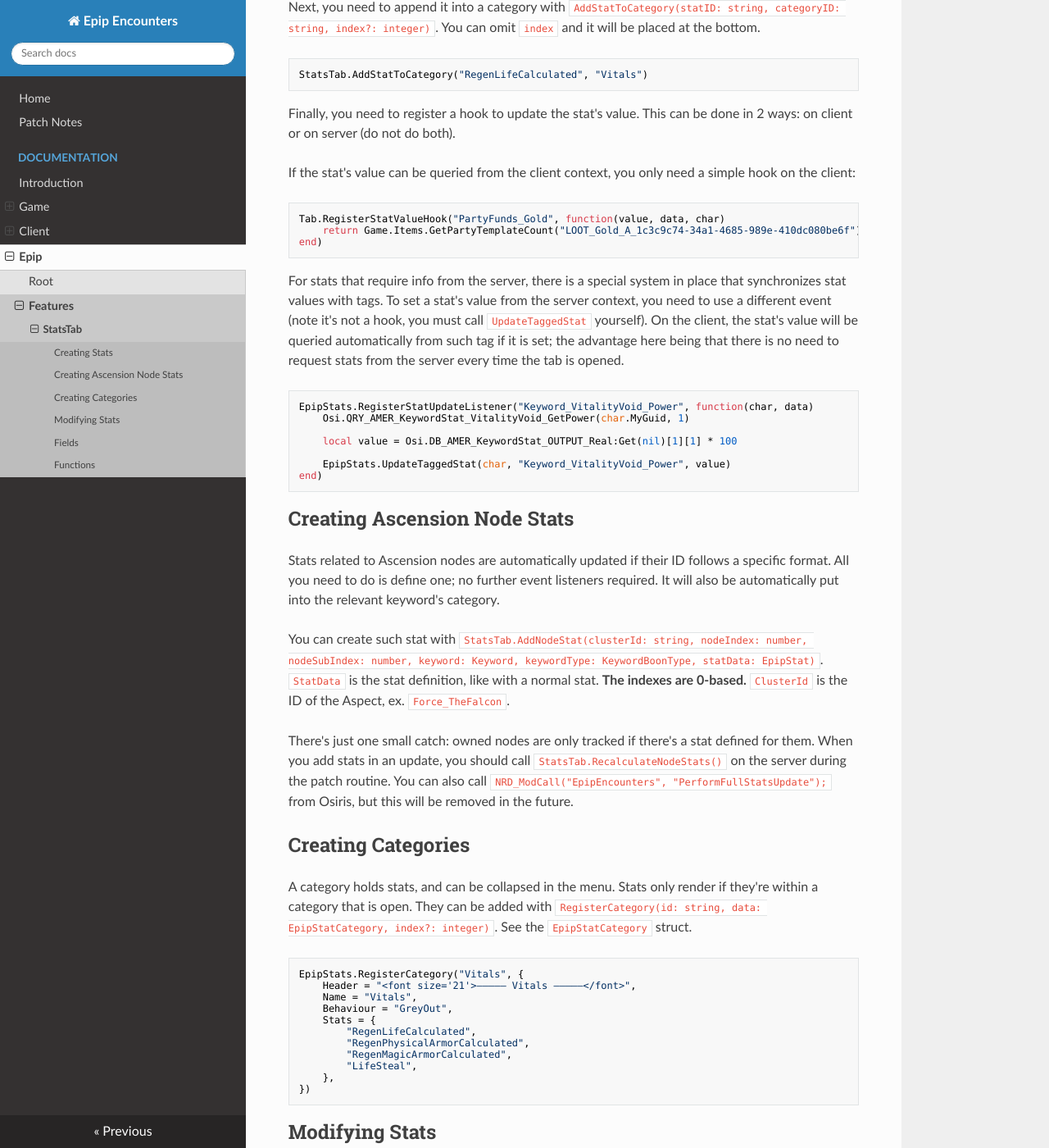
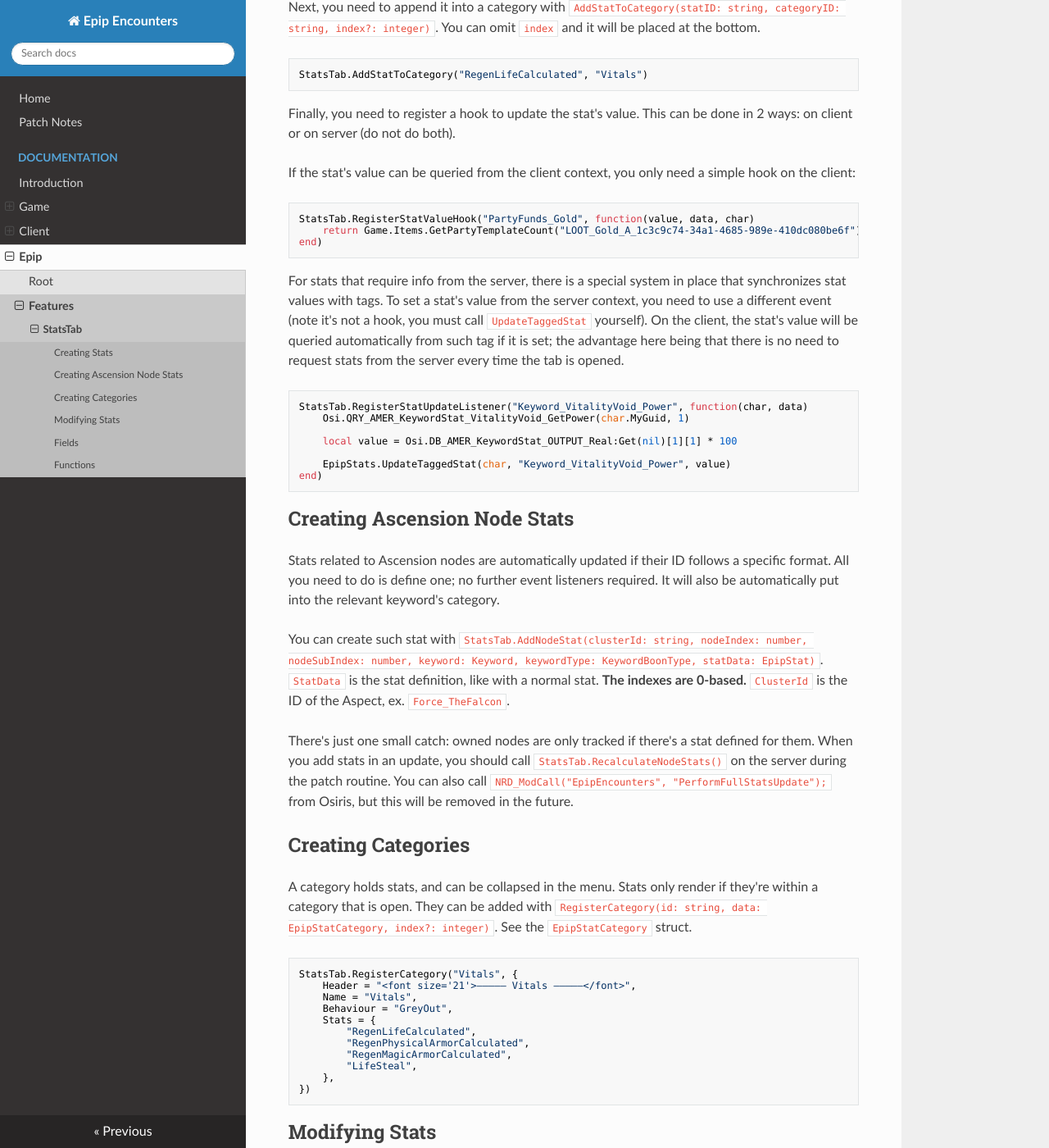
Before and after one commit to PinewoodPip/epip, an MkDocs documentation site: the page built from docs/Epip/StatsTab.md, in a window 1280 px wide and 1400 px high, scrolled down 936 px. Shown: the whole window at 82% size. Built offline with MkDocs 1.6.1, drawn with Linux system fonts in a browser that asks for light colours; nearby versions of some CDN libraries.

Commit message:
Update StatsTab.md

````diff
--- a/docs/Epip/StatsTab.md
+++ b/docs/Epip/StatsTab.md
@@ -50,7 +50,7 @@ Finally, you need to register a hook to update the stat's value. This can be don
 If the stat's value can be queried from the client context, you only need a simple hook on the client:
 
 ```lua
-Tab.RegisterStatValueHook("PartyFunds_Gold", function(value, data, char)
+StatsTab.RegisterStatValueHook("PartyFunds_Gold", function(value, data, char)
     return Game.Items.GetPartyTemplateCount("LOOT_Gold_A_1c3c9c74-34a1-4685-989e-410dc080be6f")
 end)
 ```
@@ -58,7 +58,7 @@ end)
 For stats that require info from the server, there is a special system in place that synchronizes stat values with tags. To set a stat's value from the server context, you need to use a different event (note it's not a hook, you must call `UpdateTaggedStat` yourself). On the client, the stat's value will be queried automatically from such tag if it is set; the advantage here being that there is no need to request stats from the server every time the tab is opened.
 
 ```lua
-EpipStats.RegisterStatUpdateListener("Keyword_VitalityVoid_Power", function(char, data)
+StatsTab.RegisterStatUpdateListener("Keyword_VitalityVoid_Power", function(char, data)
     Osi.QRY_AMER_KeywordStat_VitalityVoid_GetPower(char.MyGuid, 1)
 
     local value = Osi.DB_AMER_KeywordStat_OUTPUT_Real:Get(nil)[1][1] * 100
@@ -78,7 +78,7 @@ There's just one small catch: owned nodes are only tracked if there's a stat def
 A category holds stats, and can be collapsed in the menu. Stats only render if they're within a category that is open. They can be added with `RegisterCategory(id: string, data: EpipStatCategory, index?: integer)`. See the `EpipStatCategory` struct.
 
 ```lua
-EpipStats.RegisterCategory("Vitals", {
+StatsTab.RegisterCategory("Vitals", {
     Header = "<font size='21'>————— Vitals —————</font>",
     Name = "Vitals",
     Behaviour = "GreyOut",
````
